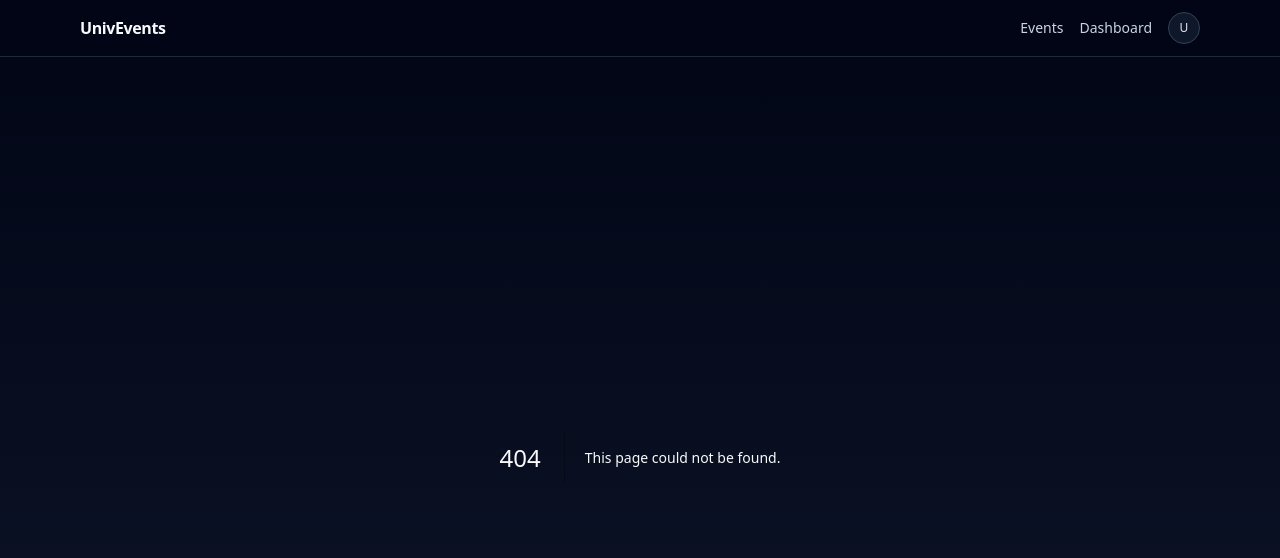
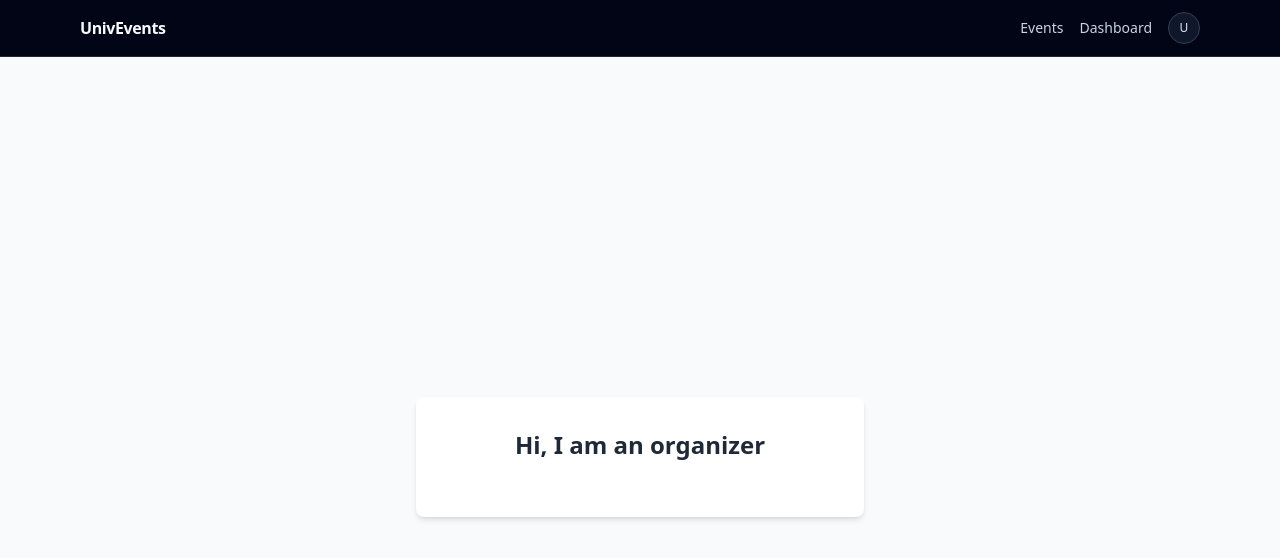
Before and after one commit to Krish1036/Event-Management-_Website, a Next.js app: page /organizer in a window 1280 px wide. Before the commit this address had no page. Shown: the top 558 px of the page. Built offline with nearby package versions, Linux system fonts and the light colour scheme.

Commit message:
organizer test

```diff
--- /dev/null
+++ b/app/organizer/page.tsx
@@ -0,0 +1,11 @@
+export default function OrganizerPage() {
+  return (
+    <div className="flex min-h-screen flex-col items-center justify-center bg-gray-50">
+      <div className="w-full max-w-md rounded-lg bg-white p-8 shadow-md">
+        <h1 className="mb-6 text-center text-2xl font-bold text-gray-800">
+          Hi, I am an organizer
+        </h1>
+      </div>
+    </div>
+  );
+}
```
Also changed, not shown: hi.txt (deleted).
